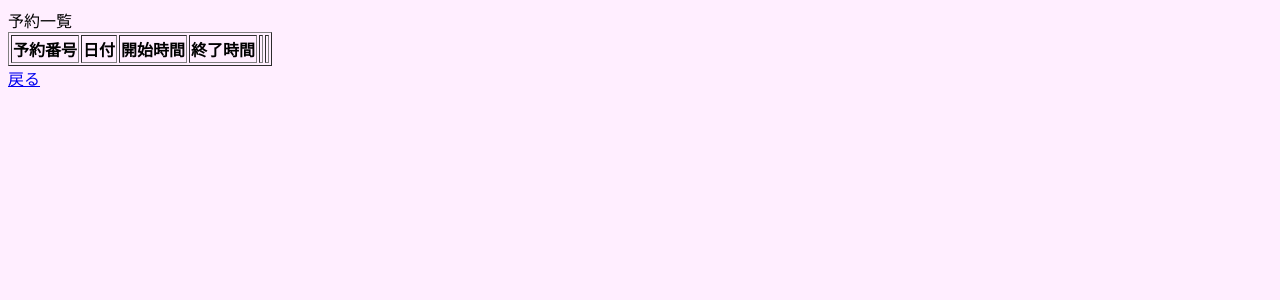
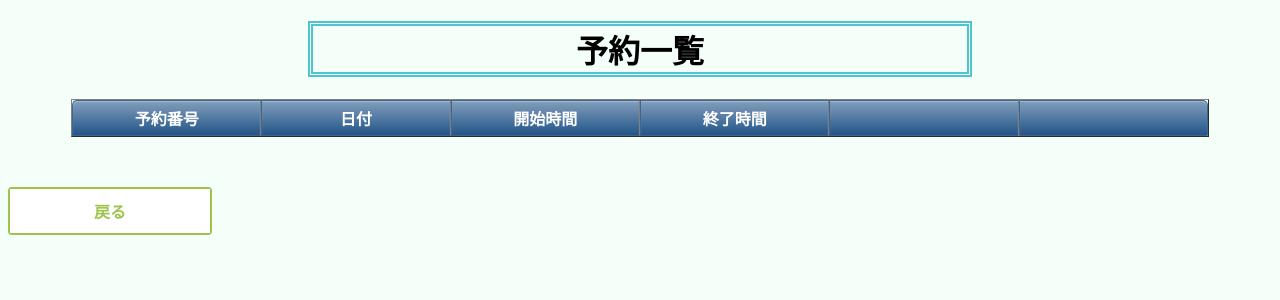
Before and after one commit to t17cs033/-, a Django app: page /Reservation/reserve_list/ in a window 1280 px wide. Shown: the top 300 px of the page. Run offline with Django 3.2, Linux system fonts and the light colour scheme; data that the repository does not hold is empty.

Commit message:
cssの変更<陸の所は完了（付属設備は除く）>

```diff
--- a/Reservation/templates/Reservation/login.html
+++ b/Reservation/templates/Reservation/login.html
@@ -4,7 +4,6 @@
 	<font color="red"><h1 align="center">ログイン</h1></font>
 </div>
 
-<!-- <td><a href="http://127.0.0.1:8000/admin/login/?next=/admin/" -->
 <td><a href="/admin"
 	class="btn-square">管理者</a></td>
 
--- a/Reservation/templates/Reservation/reserve_list.html
+++ b/Reservation/templates/Reservation/reserve_list.html
@@ -2,11 +2,12 @@
 <!doctype html>
 <html>
 
-{% block title %} 予約一覧 {% endblock %}
+{% block title %} <h1 align="center" class ="box5">予約一覧 </h1>{% endblock %}
 
-<table border="1">
+<div align="center">
+<table  border="1" class ="t1">
     <body>
-    <tr>
+    <tr >
     <th> 予約番号 </th>
     <th> 日付 </th>
     <th> 開始時間 </th>
@@ -22,13 +23,15 @@
     	 <td>{{ reserve.date }}</td>
         <td>{{ reserve.start_time }}</td>
         <td>{{ reserve.end_time }}</td>
-        <th><a href= "{% url 'reserve_detail' reserve.pk %}"> 詳細 </a></th>
-        <th><a href= "{% url 'delete' reserve.pk %}">キャンセル</a></th>
+        <td><a href= "{% url 'reserve_detail' reserve.pk %}"> 詳細 </font></a></td>
+        <td><a href= "{% url 'delete' reserve.pk %}">キャンセル</a></td>
 
         </tr>
         {% endfor %}
     </body>
     </table>
-<a href= "{% url "index" %}"> 戻る </a>
+</div>
+<a href= "{% url "index" %}" class ="btn-animation-02"> <span>戻る<span> </a>
+
 <html>
 {% endblock %}
--- a/Reservation/templates/Reservation/select.html
+++ b/Reservation/templates/Reservation/select.html
@@ -7,13 +7,13 @@
 <div class="parent" style="position: relative; top: 10px;"">
 	<div class="inline-block_test">
 		<a href="{% url 'billing' %}/{{member.cmpId}}" class="button"> <font
-			size="4">請求</font>
+			size="6">請求</font>
 		</a>
 	</div>
 
 	<div class="inline-block_test">
 		<a href="{% url 'reservation' %}/{{member.cmpId}}" class="button">
-			<font size="4">予約</font>
+			<font size="6">予約</font>
 		</a>
 	</div>
 </div>
--- a/Reservation/views.py
+++ b/Reservation/views.py
@@ -18,7 +18,6 @@ class LoginView(TemplateView):
 
     def post(self, request, *args, **kwargs):
         cmpId = self.request.POST.get('cmpId')
-        #member = Member.objects.get(pk = cmpId)
         member =get_object_or_404(Member, pk=cmpId)
         context = super().get_context_data(**kwargs)
         context['form_id'] = MemberIdForm()
--- a/static/reservation.css
+++ b/static/reservation.css
@@ -4,9 +4,107 @@
 	background-attachment: fixed;
 }*/
 
-body {background-color: #FFEEFF;}
+/*テーブルデザインその1*/
+table.t1{
+  width: 90%;
+  border-collapse:separate;
+  border-spacing: 0;
+}
 
-.box5 { /*文字を囲う（二重）*/
+table.t1 th:first-child{
+  border-radius: 5px 0 0 0;
+}
+
+table.t1 th:last-child{
+  border-radius: 0 5px 0 0;
+  border-right: 1px solid #3c6690;
+}
+
+table.t1 th{
+  text-align: center;
+  color:white;
+  background: linear-gradient(#829ebc,#225588);
+  border-left: 1px solid #3c6690;
+  border-top: 1px solid #3c6690;
+  border-bottom: 1px solid #3c6690;
+  box-shadow: 0px 1px 1px rgba(255,255,255,0.3) inset;
+  width: 10%;
+  padding: 5px 0;
+}
+
+table.t1 td{
+  text-align: center;
+  border-left: 1px solid #a8b7c5;
+  border-bottom: 1px solid #a8b7c5;
+  border-top:none;
+  box-shadow: 0px -3px 5px 1px #eee inset;
+  width: 10%;
+  padding: 5px 0;
+}
+
+table.t1 td:last-child{
+  border-right: 1px solid #a8b7c5;
+}
+
+table.t1 tr:last-child td:first-child {
+  border-radius: 0 0 0 5px;
+}
+
+table.t1 tr:last-child td:last-child {
+  border-radius: 0 0 5px 0;
+}
+
+/*テーブルデザインその2*/
+table.t2{
+  width: 70%;
+  border-collapse: collapse;
+}
+
+table.t2 tr{
+  border-bottom: solid 2px white;
+}
+
+table.t2 tr:last-child{
+  border-bottom: none;
+}
+
+table.t2 th{
+  position: relative;
+  text-align: left;
+  width: 30%;
+  background-color: #52c2d0;
+  color: white;
+  text-align: center;
+  padding: 10px 0;
+  margin-left:100px;
+}
+
+table.t2 th:after{
+  display: block;
+  content: "";
+  width: 0px;
+  height: 0px;
+  position: absolute;
+  top:calc(50% - 10px);
+  right:-10px;
+  border-left: 10px solid #52c2d0;
+  border-top: 10px solid transparent;
+  border-bottom: 10px solid transparent;
+}
+
+table.t2 td{
+  text-align: left;
+  width: 70%;
+  text-align: center;
+  background-color: #eee;
+  padding: 10px 0;
+}
+
+/*背景の色をピンクにする*/
+body {background-color: #F5FFFA;}
+
+/*文字を囲う（二重）*/
+.box5 {
 	padding: 0;
 	margin-left: 300px;
 	margin-right: 300px;
@@ -131,3 +274,66 @@ body {background-color: #FFEEFF;}
     margin: 0;
     padding: 0;
 }
+
+/*submitボタンを丸くする*/
+.radius-pixel-30 {
+  padding: 0.5em 1em;
+  border-radius: 30px;
+}
+
+.radius-pixel-30:hover {
+  background-color: yellow;
+  border-radius: 30px;
+}
+
+/*左右に広がって背景色変更*/
+/*戻るボタン*/
+.btn-animation-02 {
+  display: inline-block;
+  width: 200px;
+  text-align: center;
+  background-color: #9ec34b;
+  border: 2px solid #9ec34b;
+  font-size: 16px;
+  color: #9ec34b;
+  text-decoration: none;
+  font-weight: bold;
+  padding: 10px 0;
+  margin-top:50px;
+  border-radius: 4px;
+  position: relative;
+}
+
+.btn-animation-02 span {
+  position: relative;
+  z-index: 1;
+}
+
+.btn-animation-02::before,
+.btn-animation-02::after {
+  content: "";
+  display: block;
+  background-color: #FFF;
+  width: 50%;
+  height: 100%;
+  position: absolute;
+  top: 0;
+  transition: .2s;
+
+}
+.btn-animation-02::before {
+  left: 0;
+}
+.btn-animation-02::after {
+  right: 0;
+}
+
+.btn-animation-02:hover:before,
+.btn-animation-02:hover:after {
+  width: 0;
+  background-color: #FFF;
+}
+
+.btn-animation-02:hover {
+  color: #FFF;
+}
```
Also changed, not shown: other parts of static/reservation.css (+58 -13 lines), Reservation/templates/Reservation/fcl_add.html (+10 -5 lines), Reservation/templates/Reservation/reserve_confirm_delete.html (+9 -4 lines), Reservation/templates/Reservation/reserve_detail.html (+37 -13 lines).
